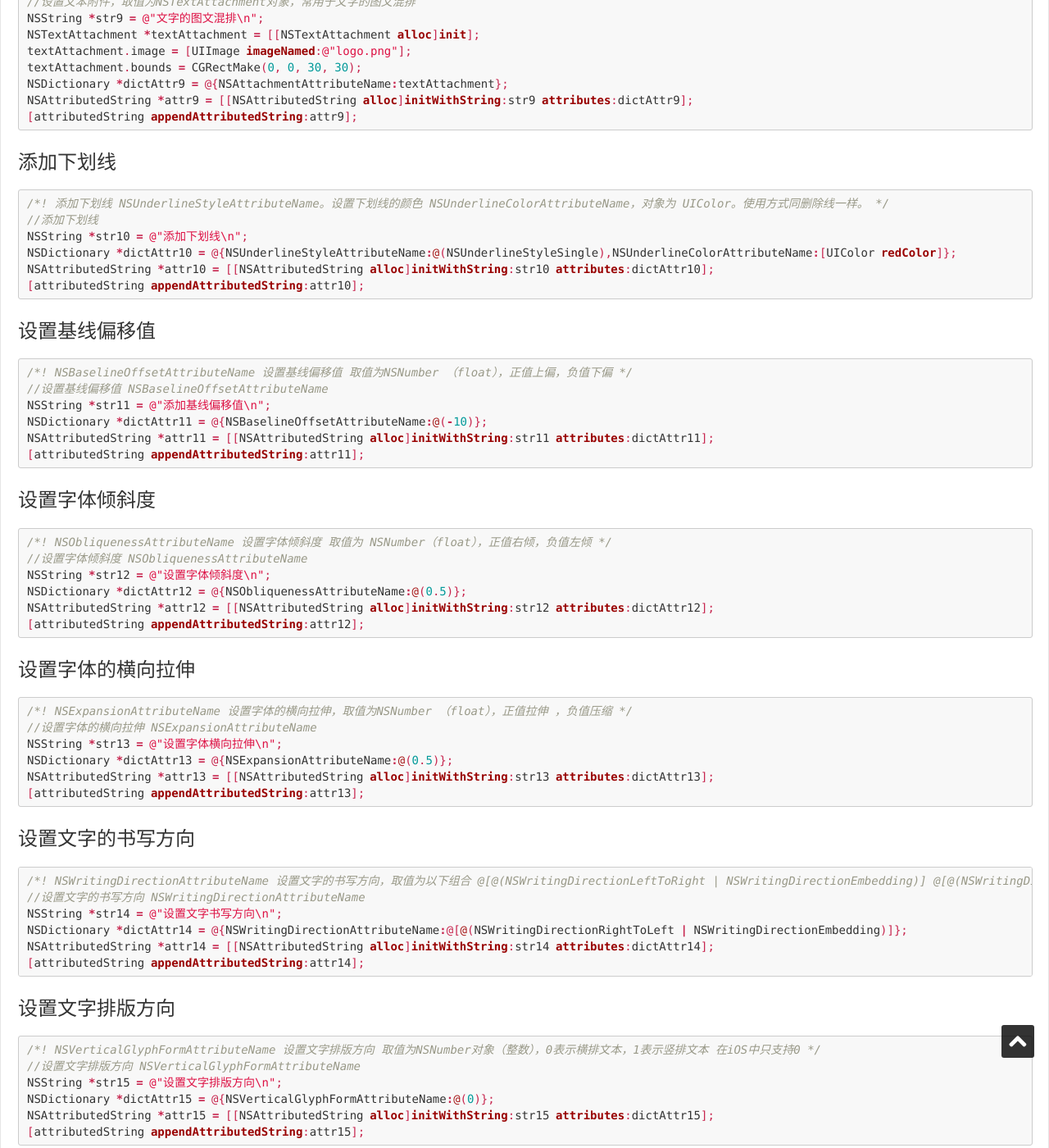
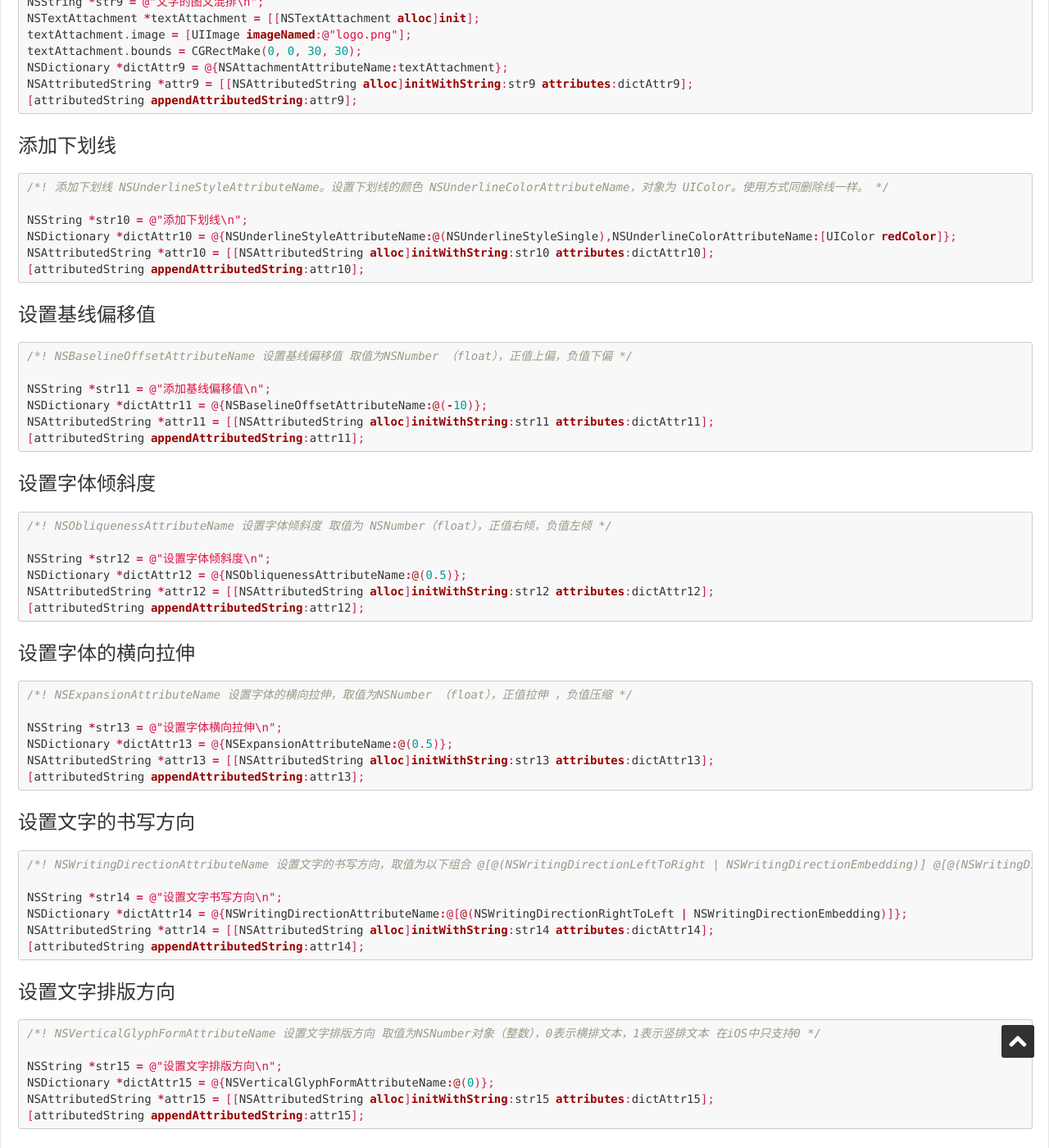
Before and after one commit to psvmc/myblog_jekyll, a Jekyll site: the page built from _posts/2017-11-16-ios-attributedstring.md, in a window 1280 px wide and 1400 px high, scrolled down 5163 px. Shown: the whole window at 82% size. Built offline with Jekyll 4.4.1, drawn with Linux system fonts in a browser that asks for light colours; comment, search, counter and statistics services are not loaded; some of the changed text lies outside the part shown.

Commit message:
文章更新

````diff
--- a/_posts/2017-11-16-ios-attributedstring.md
+++ b/_posts/2017-11-16-ios-attributedstring.md
@@ -93,14 +93,12 @@ NSAttributedStringKey.paragraphStyle:paragraphStyle
 ### 初始化
 
 ```objc
-//初始化NSMutableAttributedString
 NSMutableAttributedString *attributedString = [[NSMutableAttributedString alloc]init];
 ```
 
 ### 设置字体格式和大小
 
 ```objc
-//设置字体格式和大小
 NSString *str0 = @"设置字体格式和大小";
 NSDictionary *dictAttr0 = @{NSFontAttributeName:[UIFont systemFontOfSize:14]};
 NSAttributedString *attr0 = [[NSAttributedString alloc]initWithString:str0 attributes:dictAttr0];
@@ -110,7 +108,6 @@
 ### 设置字体颜色
 
 ```objc
-//设置字体颜色
 NSString *str1 = @"\n设置字体颜色\n";
 NSDictionary *dictAttr1 = @{NSForegroundColorAttributeName:[UIColor purpleColor]};
 NSAttributedString *attr1 = [[NSAttributedString alloc]initWithString:str1 attributes:dictAttr1];
@@ -120,7 +117,6 @@
 ### 设置字体背景颜色
 
 ```objc
-//设置字体背景颜色
 NSString *str2 = @"设置字体背景颜色\n";
 NSDictionary *dictAttr2 = @{NSBackgroundColorAttributeName:[UIColor cyanColor]};
 NSAttributedString *attr2 = [[NSAttributedString alloc]initWithString:str2 attributes:dictAttr2];
@@ -133,7 +129,7 @@
 /*
  注：NSLigatureAttributeName设置连体属性，取值为NSNumber对象（整数），1表示使用默认的连体字符，0表示不使用，2表示使用所有连体符号（iOS不支持2）。而且并非所有的字符之间都有组合符合。如 fly ，f和l会连起来。
  */
-//设置连体属性
+
 NSString *str3 = @"fly";
 NSDictionary *dictAttr3 = @{NSFontAttributeName:[UIFont fontWithName:@"futura" size:14],NSLigatureAttributeName:[NSNumber numberWithInteger:1]};
 NSAttributedString *attr3 = [[NSAttributedString alloc]initWithString:str3 attributes:dictAttr3];
@@ -146,6 +142,7 @@
 /*!
  注：NSKernAttributeName用来设置字符之间的间距，取值为NSNumber对象（整数），负值间距变窄，正值间距变宽
  */
+
 NSString *str4 = @"\n设置字符间距";
 NSDictionary *dictAttr4 = @{NSKernAttributeName:@(4)};
 NSAttributedString *attr4 = [[NSAttributedString alloc]initWithString:str4 attributes:dictAttr4];
@@ -161,6 +158,7 @@
  NSStrikethroughColorAttributeName设置删除线的颜色。
  并可以将Style和Pattern相互 取与 获取不同的效果
  */
+
 NSString *str51 = @"\n设置删除线为细单实线,颜色为红色";
 NSDictionary *dictAttr51 = @{NSStrikethroughStyleAttributeName:@(NSUnderlineStyleSingle),NSStrikethroughColorAttributeName:[UIColor redColor]};
 NSAttributedString *attr51 = [[NSAttributedString alloc]initWithString:str51 attributes:dictAttr51];
@@ -197,7 +195,7 @@
  NSStrokeWidthAttributeName 设置笔画的宽度，取值为NSNumber对象（整数），负值填充效果，正值是中空效果。NSStrokeColorAttributeName  设置填充部分颜色，取值为UIColor对象。
  设置中间部分颜色可以使用 NSForegroundColorAttributeName 属性来进行
  */
-//设置笔画宽度和填充部分颜色
+
 NSString *str6 = @"设置笔画宽度和填充颜色\n";
 NSDictionary *dictAttr6 = @{NSStrokeWidthAttributeName:@(2),NSStrokeColorAttributeName:[UIColor blueColor]};
 NSAttributedString *attr6 = [[NSAttributedString alloc]initWithString:str6 attributes:dictAttr6];
@@ -207,7 +205,6 @@
 ### 设置阴影属性
 
 ```objc
-//设置阴影属性，取值为NSShadow对象
 NSString *str7 = @"设置阴影属性\n";
 NSShadow *shadow = [[NSShadow alloc]init];
 shadow.shadowColor = [UIColor redColor];
@@ -223,6 +220,7 @@
 ```objc
 //设置文本特殊效果，取值为NSString类型，目前只有一个可用效果
 //NSTextEffectLetterpressStyle（凸版印刷效果）
+
 NSString *str8 = @"设置特殊效果\n";
 NSDictionary *dictAttr8 = @{NSTextEffectAttributeName:NSTextEffectLetterpressStyle};
 NSAttributedString *attr8 = [[NSAttributedString alloc]initWithString:str8 attributes:dictAttr8];
@@ -234,6 +232,7 @@
 ```objc
 //聊天的表情文字混排
 //设置文本附件，取值为NSTextAttachment对象，常用于文字的图文混排
+
 NSString *str9 = @"文字的图文混排\n";
 NSTextAttachment *textAttachment = [[NSTextAttachment alloc]init];
 textAttachment.image = [UIImage imageNamed:@"logo.png"];
@@ -249,7 +248,7 @@
 /*!
  添加下划线 NSUnderlineStyleAttributeName。设置下划线的颜色 NSUnderlineColorAttributeName，对象为 UIColor。使用方式同删除线一样。
  */
-//添加下划线
+
 NSString *str10 = @"添加下划线\n";
 NSDictionary *dictAttr10 = @{NSUnderlineStyleAttributeName:@(NSUnderlineStyleSingle),NSUnderlineColorAttributeName:[UIColor redColor]};
 NSAttributedString *attr10 = [[NSAttributedString alloc]initWithString:str10 attributes:dictAttr10];
@@ -263,7 +262,7 @@
  NSBaselineOffsetAttributeName 设置基线偏移值
 取值为NSNumber （float），正值上偏，负值下偏
  */
-//设置基线偏移值 NSBaselineOffsetAttributeName
+
 NSString *str11 = @"添加基线偏移值\n";
 NSDictionary *dictAttr11 = @{NSBaselineOffsetAttributeName:@(-10)};
 NSAttributedString *attr11 = [[NSAttributedString alloc]initWithString:str11 attributes:dictAttr11];
@@ -274,10 +273,10 @@
 
 ```objc
 /*!
- NSObliquenessAttributeName 设置字体倾斜度
- 取值为 NSNumber（float），正值右倾，负值左倾
- */
-//设置字体倾斜度 NSObliquenessAttributeName
+NSObliquenessAttributeName 设置字体倾斜度
+取值为 NSNumber（float），正值右倾，负值左倾
+*/
+
 NSString *str12 = @"设置字体倾斜度\n";
 NSDictionary *dictAttr12 = @{NSObliquenessAttributeName:@(0.5)};
 NSAttributedString *attr12 = [[NSAttributedString alloc]initWithString:str12 attributes:dictAttr12];
@@ -288,9 +287,9 @@
 
 ```objc
 /*!
- NSExpansionAttributeName 设置字体的横向拉伸，取值为NSNumber （float），正值拉伸 ，负值压缩
- */
-//设置字体的横向拉伸 NSExpansionAttributeName
+NSExpansionAttributeName 设置字体的横向拉伸，取值为NSNumber （float），正值拉伸 ，负值压缩
+*/
+
 NSString *str13 = @"设置字体横向拉伸\n";
 NSDictionary *dictAttr13 = @{NSExpansionAttributeName:@(0.5)};
 NSAttributedString *attr13 = [[NSAttributedString alloc]initWithString:str13 attributes:dictAttr13];
@@ -306,8 +305,8 @@
  @[@(NSWritingDirectionLeftToRight | NSWritingDirectionOverride)]
  @[@(NSWritingDirectionRightToLeft | NSWritingDirectionEmbedding)]
  @[@(NSWritingDirectionRightToLeft | NSWritingDirectionOverride)]
- */
-//设置文字的书写方向 NSWritingDirectionAttributeName
+*/
+
 NSString *str14 = @"设置文字书写方向\n";
 NSDictionary *dictAttr14 = @{NSWritingDirectionAttributeName:@[@(NSWritingDirectionRightToLeft | NSWritingDirectionEmbedding)]};
 NSAttributedString *attr14 = [[NSAttributedString alloc]initWithString:str14 attributes:dictAttr14];
@@ -321,7 +320,7 @@
  NSVerticalGlyphFormAttributeName 设置文字排版方向
  取值为NSNumber对象（整数），0表示横排文本，1表示竖排文本  在iOS中只支持0
  */
-//设置文字排版方向 NSVerticalGlyphFormAttributeName
+
 NSString *str15 = @"设置文字排版方向\n";
 NSDictionary *dictAttr15 = @{NSVerticalGlyphFormAttributeName:@(0)};
 NSAttributedString *attr15 = [[NSAttributedString alloc]initWithString:str15 attributes:dictAttr15];
````
